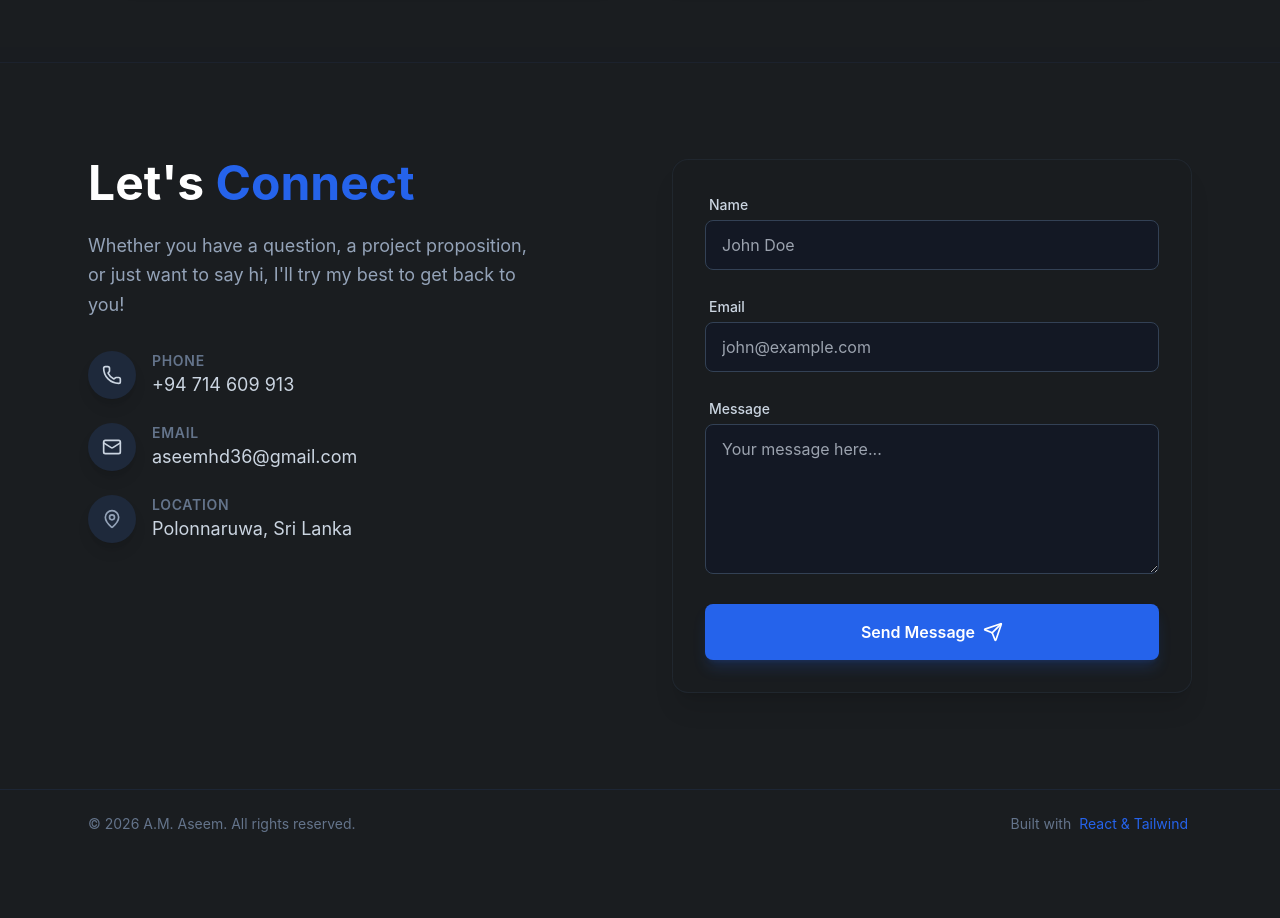
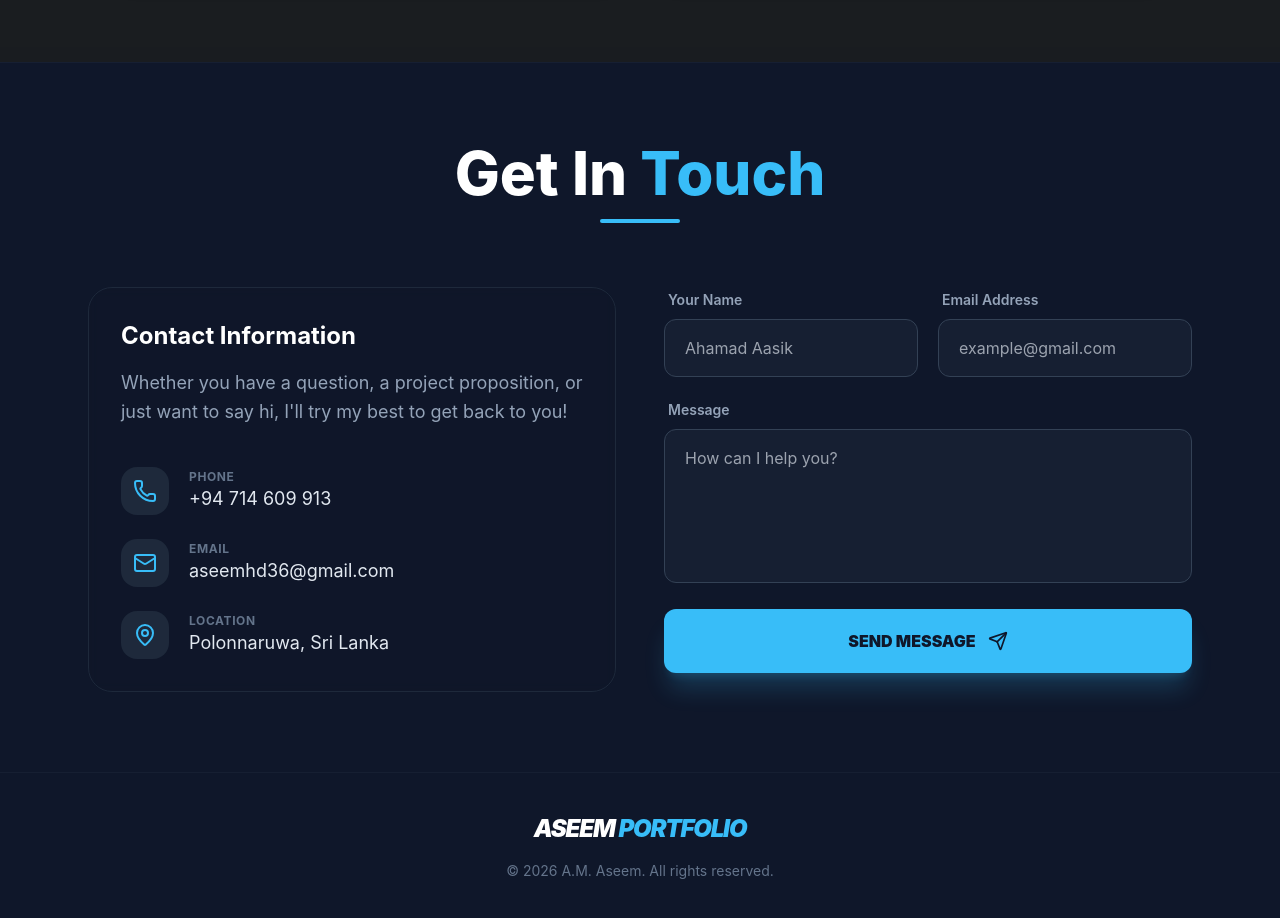
Before and after one commit to Aasik2002/Asni-Portfolio, a React (Vite) app: page / in a window 1280 px wide. Shown: the part 4780-5698 px from the top of the page. Before the commit the page ends 5638 px from the top, so only its background shows below. Built offline with nearby package versions, Linux system fonts and the light colour scheme; a web font is replaced by a local one.

Commit message:
fix the Last error

```diff
--- a/src/components/ContactFooter.tsx
+++ b/src/components/ContactFooter.tsx
@@ -9,34 +9,36 @@ const ContactFooter = () => {
 
   const handleSubmit = (e: React.FormEvent) => {
     e.preventDefault();
+
+    // அடிப்படை சரிபார்ப்பு (Validation)
     if (!formData.name || !formData.email || !formData.message) {
       setStatus('Please fill out all fields.');
-      return;
-    }
-    if (!/^\S+@\S+\.\S+$/.test(formData.email)) {
-      setStatus('Please enter a valid email.');
       return;
     }
 
     setLoading(true);
     setStatus('Sending message...');
 
+    // EmailJS டேஷ்போர்டில் உள்ள மாறிகளுடன் (Variables) இவை பொருந்த வேண்டும்
     const templateParams = {
-      from_name: formData.name,
-      reply_to: formData.email,
-      message: formData.message,
+      from_name: formData.name,    // மின்னஞ்சலில் Sender Name ஆகத் தெரியும்
+      user_email: formData.email,   // அனுப்பியவரின் மின்னஞ்சல்
+      message: formData.message,    // செய்தி
+      reply_to: formData.email,     // நீங்கள் அவருக்கு பதில் அனுப்ப உதவும்
+      year: new Date().getFullYear()
     };
 
+    // உங்களது புதிய Template ID இங்கே பயன்படுத்தப்பட்டுள்ளது
     emailjs.send(
-      'service_ert698w',
-      'template_vte7bgc',
+      'service_ert698w',     // Service ID
+      'template_y8f1w85',    // புதிய Template ID
       templateParams,
-      'cHxepVbq-8rENojYR'
+      'cHxepVbq-8rENojYR'    // Public Key
     )
     .then((response) => {
       console.log('SUCCESS!', response.status, response.text);
       setStatus('Message sent successfully!');
-      setFormData({ name: '', email: '', message: '' });
+      setFormData({ name: '', email: '', message: '' }); // படிவத்தை காலியாக்க
     })
     .catch((err) => {
       console.error('FAILED...', err);
@@ -49,110 +51,113 @@ const ContactFooter = () => {
   };
 
   return (
-    <footer id="contact" className="relative z-10 bg-charcoal border-t border-slate-800/50">
-      <div className="max-w-6xl mx-auto px-6 py-24">
-        <div className="grid grid-cols-1 lg:grid-cols-2 gap-16">
+    <footer id="contact" className="relative z-10 bg-[#0f172a] border-t border-slate-800/50">
+      <div className="max-w-6xl mx-auto px-6 py-20">
 
-          {/* Contact Info */}
-          <div className="space-y-8">
+        {/* தலைப்பு பகுதி */}
+        <div className="text-center mb-16">
+          <h2 className="text-4xl md:text-6xl font-extrabold text-white mb-4">
+            Get In <span className="text-[#38bdf8]">Touch</span>
+          </h2>
+          <div className="w-20 h-1 bg-[#38bdf8] mx-auto rounded-full"></div>
+        </div>
+
+        <div className="grid grid-cols-1 lg:grid-cols-2 gap-12 items-start">
+
+          {/* இடது பக்கம்: தொடர்பு விவரங்கள் */}
+          <div className="bg-slate-900/40 p-8 rounded-3xl border border-slate-800 backdrop-blur-sm space-y-10">
             <div>
-              <h2 className="text-3xl md:text-5xl font-bold text-white mb-6">
-                Let's <span className="text-metallicBlue">Connect</span>
-              </h2>
-              <p className="text-slate-400 text-lg leading-relaxed max-w-md">
+              <h3 className="text-2xl font-bold text-white mb-4">Contact Information</h3>
+              <p className="text-slate-400 text-lg leading-relaxed">
                 Whether you have a question, a project proposition, or just want to say hi, I'll try my best to get back to you!
               </p>
             </div>
 
             <div className="space-y-6">
-              <a href="tel:+94714609913" className="flex items-center gap-4 text-slate-300 hover:text-white transition-colors group">
-                <div className="w-12 h-12 rounded-full bg-slate-800 flex items-center justify-center group-hover:bg-metallicBlue transition-colors shadow-lg">
-                  <Phone className="w-5 h-5" />
+              <a href="tel:+94714609913" className="flex items-center gap-5 group transition-all">
+                <div className="w-12 h-12 rounded-2xl bg-slate-800 flex items-center justify-center group-hover:bg-[#38bdf8] transition-all">
+                  <Phone className="w-6 h-6 text-[#38bdf8] group-hover:text-white" />
                 </div>
                 <div>
-                  <p className="text-sm text-slate-500 uppercase tracking-wider font-semibold">Phone</p>
-                  <p className="text-lg">+94 714 609 913</p>
+                  <p className="text-xs text-slate-500 uppercase font-bold tracking-wider">Phone</p>
+                  <p className="text-lg text-slate-200">+94 714 609 913</p>
                 </div>
               </a>
 
-              <a href="mailto:aseemhd36@gmail.com" className="flex items-center gap-4 text-slate-300 hover:text-white transition-colors group">
-                <div className="w-12 h-12 rounded-full bg-slate-800 flex items-center justify-center group-hover:bg-metallicBlue transition-colors shadow-lg">
-                  <Mail className="w-5 h-5" />
+              <a href="mailto:aseemhd36@gmail.com" className="flex items-center gap-5 group transition-all">
+                <div className="w-12 h-12 rounded-2xl bg-slate-800 flex items-center justify-center group-hover:bg-[#38bdf8] transition-all">
+                  <Mail className="w-6 h-6 text-[#38bdf8] group-hover:text-white" />
                 </div>
                 <div>
-                  <p className="text-sm text-slate-500 uppercase tracking-wider font-semibold">Email</p>
-                  <p className="text-lg">aseemhd36@gmail.com</p>
+                  <p className="text-xs text-slate-500 uppercase font-bold tracking-wider">Email</p>
+                  <p className="text-lg text-slate-200">aseemhd36@gmail.com</p>
                 </div>
               </a>
 
-              <div className="flex items-center gap-4 text-slate-300 group">
-                <div className="w-12 h-12 rounded-full bg-slate-800 flex items-center justify-center shadow-lg">
-                  <MapPin className="w-5 h-5 text-slate-400" />
+              <div className="flex items-center gap-5">
+                <div className="w-12 h-12 rounded-2xl bg-slate-800 flex items-center justify-center">
+                  <MapPin className="w-6 h-6 text-[#38bdf8]" />
                 </div>
                 <div>
-                  <p className="text-sm text-slate-500 uppercase tracking-wider font-semibold">Location</p>
-                  <p className="text-lg">Polonnaruwa, Sri Lanka</p>
+                  <p className="text-xs text-slate-500 uppercase font-bold tracking-wider">Location</p>
+                  <p className="text-lg text-slate-200">Polonnaruwa, Sri Lanka</p>
                 </div>
               </div>
             </div>
           </div>
 
-          {/* Contact Form */}
-          <div>
-            <form onSubmit={handleSubmit} className="glass-card p-8 rounded-2xl space-y-6">
-              <div className="space-y-1">
-                <label className="text-sm font-medium text-slate-300 pl-1">Name</label>
+          {/* வலது பக்கம்: படிவம் (Contact Form) */}
+          <div className="relative">
+            <form onSubmit={handleSubmit} className="space-y-5">
+              <div className="grid grid-cols-1 md:grid-cols-2 gap-5">
+                <div className="space-y-2">
+                  <label className="text-sm font-semibold text-slate-400 ml-1">Your Name</label>
                   <input
                     type="text"
                     value={formData.name}
                     onChange={e => setFormData({...formData, name: e.target.value})}
-                  className="w-full bg-slate-900/50 border border-slate-700 rounded-lg px-4 py-3 text-slate-200 focus:outline-none focus:ring-2 focus:ring-metallicBlue focus:border-transparent transition-all"
-                  placeholder="John Doe"
+                    className="w-full bg-slate-800/50 border border-slate-700 rounded-xl px-5 py-4 text-white focus:outline-none focus:ring-2 focus:ring-[#38bdf8]/50 focus:border-[#38bdf8] transition-all"
+                    placeholder="Ahamad Aasik"
                   />
                 </div>
-
-              <div className="space-y-1">
-                <label className="text-sm font-medium text-slate-300 pl-1">Email</label>
+                <div className="space-y-2">
+                  <label className="text-sm font-semibold text-slate-400 ml-1">Email Address</label>
                   <input
                     type="email"
                     value={formData.email}
                     onChange={e => setFormData({...formData, email: e.target.value})}
-                  className="w-full bg-slate-900/50 border border-slate-700 rounded-lg px-4 py-3 text-slate-200 focus:outline-none focus:ring-2 focus:ring-metallicBlue focus:border-transparent transition-all"
-                  placeholder="john@example.com"
+                    className="w-full bg-slate-800/50 border border-slate-700 rounded-xl px-5 py-4 text-white focus:outline-none focus:ring-2 focus:ring-[#38bdf8]/50 focus:border-[#38bdf8] transition-all"
+                    placeholder="example@gmail.com"
                   />
                 </div>
+              </div>
 
-              <div className="space-y-1">
-                <label className="text-sm font-medium text-slate-300 pl-1">Message</label>
+              <div className="space-y-2">
+                <label className="text-sm font-semibold text-slate-400 ml-1">Message</label>
                 <textarea
+                  rows={5}
                   value={formData.message}
                   onChange={e => setFormData({...formData, message: e.target.value})}
-                  className="w-full bg-slate-900/50 border border-slate-700 rounded-lg px-4 py-3 text-slate-200 focus:outline-none focus:ring-2 focus:ring-metallicBlue focus:border-transparent transition-all min-h-[150px] resize-y"
-                  placeholder="Your message here..."
+                  className="w-full bg-slate-800/50 border border-slate-700 rounded-xl px-5 py-4 text-white focus:outline-none focus:ring-2 focus:ring-[#38bdf8]/50 focus:border-[#38bdf8] transition-all resize-none"
+                  placeholder="How can I help you?"
                 />
               </div>
 
               {status && (
-                <p className={`text-sm ${status.includes('success') ? 'text-green-500' : 'text-red-500'} font-medium`}>
+                <div className={`p-4 rounded-xl text-sm font-bold text-center ${status.includes('successfully') ? 'bg-green-500/10 text-green-500' : 'bg-red-500/10 text-red-500'}`}>
                   {status}
-                </p>
+                </div>
               )}
 
               <button
                 type="submit"
                 disabled={loading}
-                className="w-full flex items-center justify-center gap-2 bg-metallicBlue hover:bg-blue-600 text-white font-semibold py-4 rounded-lg transition-colors shadow-lg shadow-metallicBlue/20 disabled:opacity-70 disabled:cursor-not-allowed"
+                className="w-full bg-[#38bdf8] hover:bg-[#0ea5e9] text-[#0f172a] font-black py-5 rounded-xl transition-all flex items-center justify-center gap-3 shadow-xl shadow-[#38bdf8]/20 disabled:opacity-50"
               >
                 {loading ? (
-                  <>
-                    Sending...
-                    <Loader2 className="w-5 h-5 animate-spin" />
-                  </>
+                  <>Sending... <Loader2 className="animate-spin w-6 h-6" /></>
                 ) : (
-                  <>
-                    Send Message
-                    <Send className="w-5 h-5" />
-                  </>
+                  <>SEND MESSAGE <Send className="w-5 h-5" /></>
                 )}
               </button>
             </form>
@@ -161,14 +166,10 @@ const ContactFooter = () => {
         </div>
       </div>
 
-      {/* Bottom bar */}
-      <div className="border-t border-slate-800/80 bg-charcoal">
-        <div className="max-w-6xl mx-auto px-6 py-6 flex flex-col md:flex-row items-center justify-between text-slate-500 text-sm">
-          <p>© {new Date().getFullYear()} A.M. Aseem. All rights reserved.</p>
-          <p className="mt-2 md:mt-0 flex items-center gap-1">
-            Built with <span className="text-metallicBlue mx-1">React & Tailwind</span>
-          </p>
-        </div>
+      {/* கீழே உள்ள பகுதி */}
+      <div className="border-t border-slate-800/50 py-10 text-center">
+        <h2 className="text-2xl font-black text-white tracking-tighter mb-4 italic uppercase">ASEEM <span className="text-[#38bdf8]">PORTFOLIO</span></h2>
+        <p className="text-slate-500 text-sm">© {new Date().getFullYear()} A.M. Aseem. All rights reserved.</p>
       </div>
     </footer>
   );
```
Lines whose indentation alone changed are shown as unchanged.
